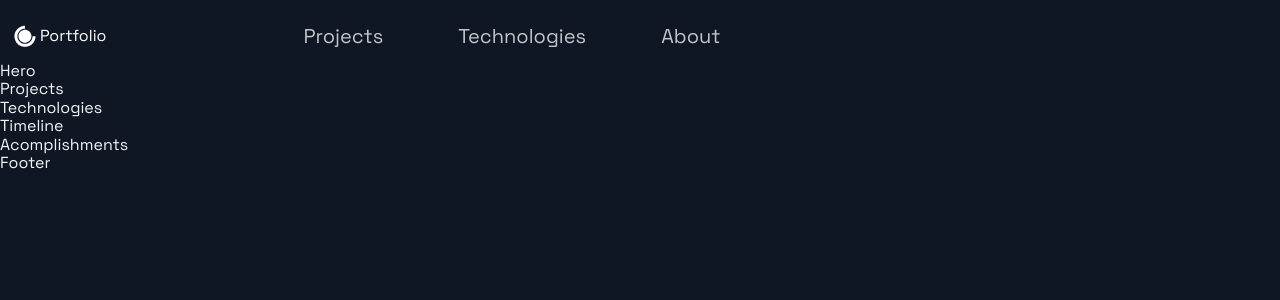
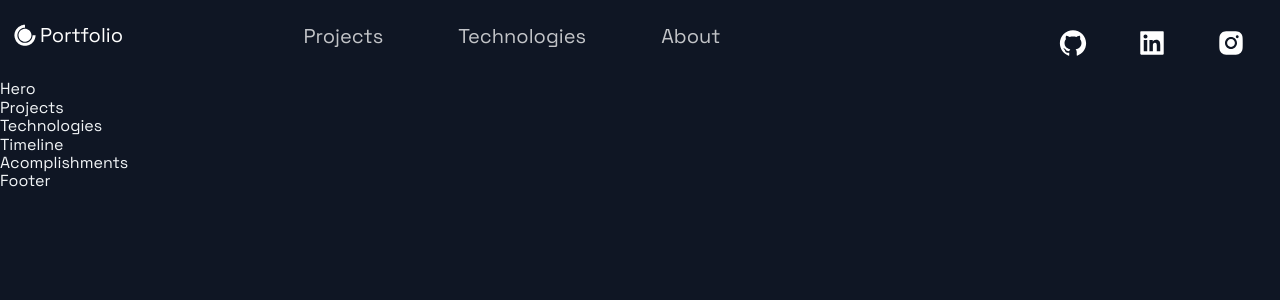
Before and after one commit to LozanoRogelio/Portfolio, a Next.js app: page / in a window 1280 px wide. Shown: the top 300 px of the page. Built offline with nearby package versions, Linux system fonts and the light colour scheme.

Commit message:
Updated social media icons for easy employer access

```diff
--- a/src/components/Header/Header.js
+++ b/src/components/Header/Header.js
@@ -3,14 +3,14 @@
 import { AiFillGithub, AiFillInstagram, AiFillLinkedin } from 'react-icons/ai';
 import { DiCssdeck } from 'react-icons/di';
 
-import { Container, Div1, Div2, Div3, NavLink, SocialIcons } from './HeaderStyles';
+import { Container, Div1, Div2, Div3, NavLink, SocialIcons, Span } from './HeaderStyles';
 
 const Header = () =>  (
   <Container>
     <Div1>
       <Link href={'/'}>
-        <a style={{display: "flex", alignItems: "center", color: "white"}}>
-          <DiCssdeck size="3rem"/> <span>Portfolio</span>
+        <a style={{display: "flex", alignItems: "center", color: "white", marginBottom: '20px'}}>
+          <DiCssdeck size="3rem"/> <Span>Portfolio</Span>
         </a>
       </Link>
     </Div1>
@@ -30,8 +30,18 @@
           <NavLink>About</NavLink>
         </Link>
       </li>
-
     </Div2>
+    <Div3>
+      <SocialIcons href='https://github.com/LozanoRogelio'>
+        <AiFillGithub size='3rem' />
+      </SocialIcons>
+      <SocialIcons href='https://www.linkedin.com/in/lozanorogelio/'>
+        <AiFillLinkedin size='3rem' />
+      </SocialIcons>
+      <SocialIcons href='https://www.instagram.com/'>
+        <AiFillInstagram size='3rem' />
+      </SocialIcons>
+    </Div3>
   </Container>
 );
 
--- a/src/components/Header/HeaderStyles.js
+++ b/src/components/Header/HeaderStyles.js
@@ -17,6 +17,11 @@
     grid-row-gap: 0.5rem;
   }
 `;
+
+export const Span = styled.span`
+  font-size: 2rem;
+`;
+
 export const Div1 = styled.div`
   grid-area: 1 / 1 / 2 / 2;
   display: flex;
```
